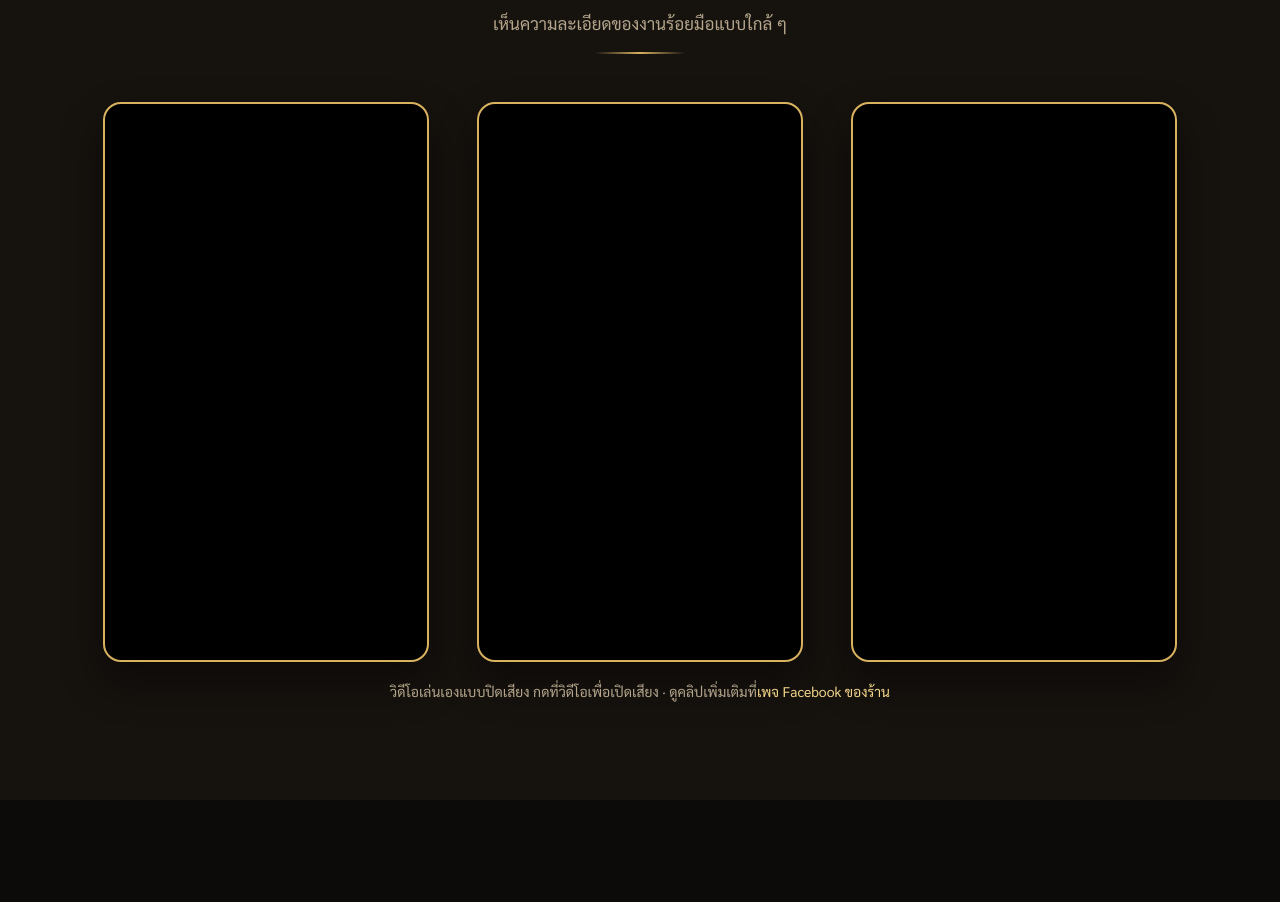
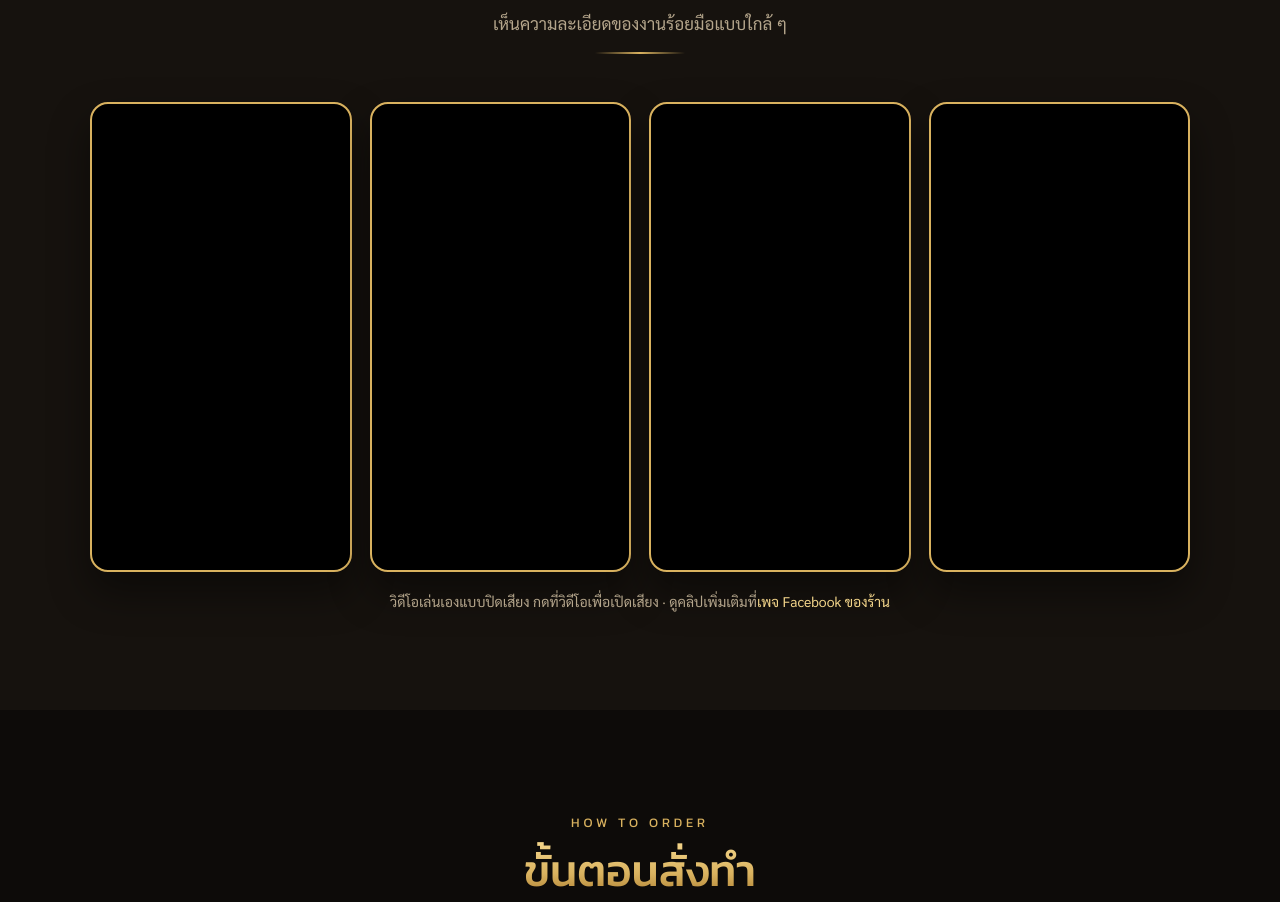
Before and after one commit to wittayapiwpong-dot/baan-silawimon-website, a plain HTML site: page index.html in a window 1280 px wide. Shown: the part 3805-4707 px from the top of the page. Drawn offline with Linux system fonts and the light colour scheme.

Commit message:
เพิ่มวิดีโอ Reels คลิปที่ 4 (จัดเป็น 4 คอลัมน์)
Co-Authored-By: Claude Opus 5.5 <noreply@anthropic.com>
Claude-Session: https://claude.ai/code/session_01BruV6QShCfwXjDP6y76krz

```diff
--- a/index.html
+++ b/index.html
@@ -212,11 +212,11 @@
   .lb .nx{right:6px;top:50%;transform:translateY(-50%)}
 
   /* videos */
-  .clips{display:grid;grid-template-columns:repeat(3,minmax(0,1fr));gap:22px}
-  .clip{min-height:560px;max-width:326px;width:100%;justify-self:center;border-radius:18px;overflow:hidden;border:2px solid var(--gold);background:#000;box-shadow:0 20px 40px rgba(0,0,0,.45)}
+  .clips{display:grid;grid-template-columns:repeat(4,minmax(0,1fr));gap:18px}
+  .clip{min-height:470px;max-width:270px;width:100%;justify-self:center;border-radius:18px;overflow:hidden;border:2px solid var(--gold);background:#000;box-shadow:0 20px 40px rgba(0,0,0,.45)}
   .clip .fb-video,.clip iframe{display:block;margin:0 auto}
   .clips-note{text-align:center;color:var(--muted);font-size:14px;margin-top:18px}
-  @media(max-width:900px){.clips{grid-template-columns:repeat(3,80%);overflow-x:auto;scroll-snap-type:x mandatory;padding-bottom:10px}.clip{scroll-snap-align:center}}
+  @media(max-width:900px){.clips{grid-template-columns:repeat(4,80%);overflow-x:auto;scroll-snap-type:x mandatory;padding-bottom:10px}.clip{scroll-snap-align:center}}
 
   .faq{max-width:820px;margin:0 auto;display:grid;gap:12px}
   .faq details{background:var(--card);border:1px solid var(--line);border-radius:12px;padding:16px 20px}
@@ -366,9 +366,10 @@
         <div class="divider"></div>
       </div>
       <div class="clips">
-        <div class="clip"><div class="fb-video" data-href="https://www.facebook.com/reel/2107205027348268" data-width="320" data-show-text="false" data-allowfullscreen="true" data-lazy="true"></div></div>
-        <div class="clip"><div class="fb-video" data-href="https://www.facebook.com/reel/919751803747559" data-width="320" data-show-text="false" data-allowfullscreen="true" data-lazy="true"></div></div>
-        <div class="clip"><div class="fb-video" data-href="https://www.facebook.com/reel/1164509559469801" data-width="320" data-show-text="false" data-allowfullscreen="true" data-lazy="true"></div></div>
+        <div class="clip"><div class="fb-video" data-href="https://www.facebook.com/reel/2107205027348268" data-width="266" data-show-text="false" data-allowfullscreen="true" data-lazy="true"></div></div>
+        <div class="clip"><div class="fb-video" data-href="https://www.facebook.com/reel/919751803747559" data-width="266" data-show-text="false" data-allowfullscreen="true" data-lazy="true"></div></div>
+        <div class="clip"><div class="fb-video" data-href="https://www.facebook.com/reel/1164509559469801" data-width="266" data-show-text="false" data-allowfullscreen="true" data-lazy="true"></div></div>
+        <div class="clip"><div class="fb-video" data-href="https://www.facebook.com/reel/1801959777756756" data-width="266" data-show-text="false" data-allowfullscreen="true" data-lazy="true"></div></div>
       </div>
       <p class="clips-note">วิดีโอเล่นเองแบบปิดเสียง กดที่วิดีโอเพื่อเปิดเสียง · ดูคลิปเพิ่มเติมที่<a href="https://www.facebook.com/profile.php?id=100063602381020" target="_blank" rel="noopener" style="color:var(--gold2)">เพจ Facebook ของร้าน</a></p>
     </div>
```
